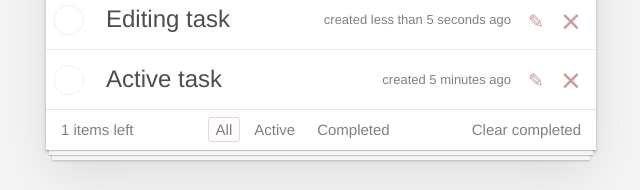
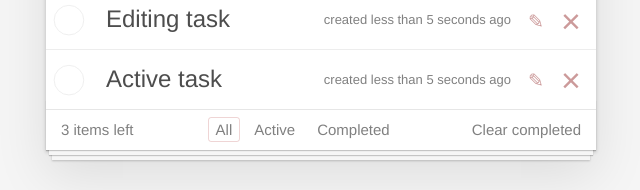
Before and after one commit to yeawful/todo-react, a React (Vite) app: page / in a window 1280 px wide. Shown: the part 266-456 px from the top of the page, without its empty margins (319-959 px from the left). Built offline with nearby package versions, Linux system fonts and the light colour scheme.

Commit message:
add filters logic and addTask

```diff
--- a/src/App.jsx
+++ b/src/App.jsx
@@ -10,8 +10,31 @@ function App() {
   const [ tasks, setTasks ] = useState([
     { id: 1, text: 'Completed task', date: new Date(), completed: false },
     { id: 2, text: 'Editing task', date: new Date(), completed: false },
-    { id: 3, text: 'Active task', date: new Date(Date.now() - 280000), completed: false },
+    { id: 3, text: 'Active task', date: new Date(), completed: false },
   ]);
+
+  const [filter, setFilter] = useState('All');
+
+  const getFilteredTasks = () => {
+    switch(filter) {
+      case 'Active':
+        return tasks.filter(task => !task.completed);
+      case 'Completed':
+        return tasks.filter(task => task.completed);
+      default:
+        return tasks;
+    }
+  };
+
+  const addTask = (text) => {
+    const newTask = {
+      id: Date.now(),
+      text,
+      date: new Date(),
+      completed: false
+    };
+    setTasks([...tasks, newTask]);
+  };
 
   const toggleTask = (id) => {
     setTasks(tasks.map(task =>
@@ -23,16 +46,35 @@ function App() {
     setTasks(tasks.filter(task => task.id !== id));
   };
 
+  const clearCompleted = () => {
+    setTasks(tasks.filter(task => !task.completed));
+  };
+
+  const handleFilterChange = (newFilter) => {
+    setFilter(newFilter);
+  };
+
+  const filteredTasks = getFilteredTasks();
+
   return (
     <section className="todoapp">
       <header className="header">
         <h1>todos</h1>
-        <NewTaskForm/>
+        <NewTaskForm onAdd={addTask}/>
       </header>
 
       <section className="main">
-        <TaskList tasks={tasks} onToggle={toggleTask} onDelete={deleteTask}/>
-        <Footer/>
+      <TaskList
+          tasks={filteredTasks}
+          onToggle={toggleTask}
+          onDelete={deleteTask}
+        />
+        <Footer
+          tasks={tasks}
+          currentFilter={filter}
+          onFilterChange={handleFilterChange}
+          onClearCompleted={clearCompleted}
+        />
       </section>
     </section>
   );
--- a/src/components/footer/footer.jsx
+++ b/src/components/footer/footer.jsx
@@ -2,14 +2,23 @@ import TaskFilter from '../tasks-filter/tasks-filter'
 
 import './footer.css';
 
-function Footer() {
+function Footer({ tasks, currentFilter, onFilterChange, onClearCompleted }) {
+  const activeTasksCount = tasks.filter(task => !task.completed).length;
+
   return (
     <footer className="footer">
-      <span className="todo-count">1 items left</span>
-      <TaskFilter/>
-      <button className="clear-completed">Clear completed</button>
+      <span className="todo-count">{activeTasksCount} items left</span>
+      <TaskFilter
+        currentFilter={currentFilter}
+        onFilterChange={onFilterChange}
+      />
+      <button
+        className="clear-completed"
+        onClick={onClearCompleted}>
+        Clear completed
+      </button>
     </footer>
-  )
+  );
 }
 
 export default Footer;
--- a/src/components/new-task-form/new-task-form.jsx
+++ b/src/components/new-task-form/new-task-form.jsx
@@ -1,13 +1,29 @@
+import { useState } from 'react';
+
 import './new-task-form.css';
 
-function NewTaskForm() {
+function NewTaskForm({ onAdd }) {
+  const [ text, setText ] = useState('');
+
+  const handleSubmit = (e) => {
+    e.preventDefault();
+    if (text.trim()) {
+      onAdd(text);
+      setText('');
+    }
+  };
+
   return (
-    <input
-      type="text"
-      className="new-todo"
-      placeholder="What needs to be done?"
-    />
-  )
+    <form onSubmit={handleSubmit}>
+      <input
+        type="text"
+        className="new-todo"
+        placeholder="What needs to be done?"
+        value={text}
+        onChange={(e) => setText(e.target.value)}
+      />
+    </form>
+  );
 }
 
 export default NewTaskForm;
--- a/src/components/task-list/task-list.jsx
+++ b/src/components/task-list/task-list.jsx
@@ -3,6 +3,10 @@ import Task from '../task/task';
 import './task-list.css';
 
 function TaskList({ tasks, onToggle, onDelete}) {
+  if (tasks.length === 0) {
+    return null;
+  }
+
   const taskData = tasks.map((task) => (
     <li key={task.id} className={task.completed ? 'completed' : ''}>
       <Task task={task} onToggle={onToggle} onDelete={onDelete} />
--- a/src/components/tasks-filter/tasks-filter.jsx
+++ b/src/components/tasks-filter/tasks-filter.jsx
@@ -1,17 +1,28 @@
 import './tasks-filter.css';
 
-function TaskFilter() {
+function TaskFilter({ currentFilter, onFilterChange }) {
+  const filters = [
+    { name: 'All', label: 'All' },
+    { name: 'Active', label: 'Active' },
+    { name: 'Completed', label: 'Completed' }
+  ];
+
   return (
     <ul className="filters">
-      <li>
-        <button className="selected">All</button>
-      </li>
-      <li>
-        <button>Active</button>
-      </li>
-      <li>
-        <button>Completed</button>
-      </li>
+      {filters.map((filterItem) => {
+        const { name, label } = filterItem;
+        const buttonClass = currentFilter === name ? 'selected' : '';
+
+        return (
+          <li key={name}>
+            <button
+              className={buttonClass}
+              onClick={() => onFilterChange(name)}>
+              {label}
+            </button>
+         </li>
+        );
+      })}
     </ul>
   )
 }
```
